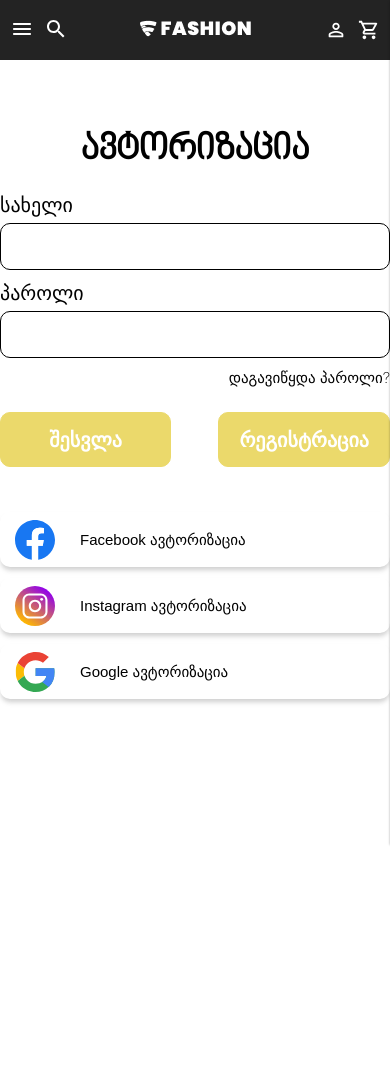
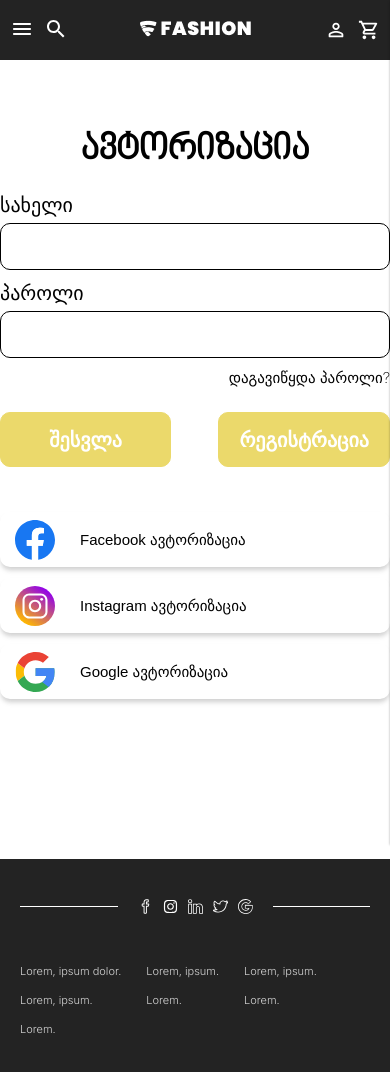
Before and after one commit to ItzVakko/Educity-Commerce-Web, a Next.js app: page /Pages/LoginPage in a window 390 px wide. Shown: the top 1072 px of the page. Before the commit the page ends 844 px from the top, so only its background shows below. Built offline with nearby package versions, Linux system fonts and the light colour scheme.

Commit message:
added footer

```diff
--- a/next.config.mjs
+++ b/next.config.mjs
@@ -22,7 +22,14 @@ const nextConfig = {
         source: "/login",
         destination: "/Pages/LoginPage",
       },
+      {
+        source: "/product/:id",
+        destination: "/Pages/ClothesDetailsPage/[id]",
+      },
     ];
+  },
+  images: {
+    domains: ["drive.google.com"],
   },
 };
 
--- a/package.json
+++ b/package.json
@@ -15,6 +15,8 @@
     "@reduxjs/toolkit": "^2.2.6",
     "@svgr/webpack": "^8.1.0",
     "body-parser": "^1.20.2",
+    "crypto-js": "^4.2.0",
+    "dotenv": "^16.4.5",
     "express": "^4.19.2",
     "lodash.debounce": "^4.0.8",
     "mongoose": "^8.5.0",
@@ -23,6 +25,7 @@
     "nodemon": "^3.1.4",
     "react": "^18",
     "react-dom": "^18",
+    "react-icons": "^5.2.1",
     "react-redux": "^9.1.2",
     "react-router-dom": "^6.24.1",
     "redux-persist": "^6.0.0",
--- /dev/null
+++ b/src/app/Components/GlobalComponents/Footer.css
@@ -0,0 +1,118 @@
+.footer-wrapper {
+  display: flex;
+  flex-direction: column;
+  width: 100%;
+  background-color: #232323;
+  padding: 50px 52px;
+  gap: 50px;
+  margin-top: 160px;
+}
+
+.footer-info-wrapper {
+  display: flex;
+  gap: 160px;
+}
+
+.footer-text-wrapper {
+  display: flex;
+  flex-direction: column;
+  gap: 15px;
+  flex-wrap: wrap;
+}
+
+.footer-text-wrapper li {
+  list-style-type: none;
+  color: #ffffff;
+  font-size: 17px;
+  font-weight: 300;
+  letter-spacing: 3%;
+  opacity: 0.8;
+}
+
+.footer-social-networks-wrapper {
+  display: flex;
+  gap: 33px;
+  align-items: center;
+  justify-content: space-between;
+}
+
+.footer-line {
+  max-width: 700px;
+  width: 100%;
+  height: 1px;
+  background-color: #ffffff;
+}
+
+.footer-social-icons-wrapper {
+  display: flex;
+  gap: 33px;
+}
+
+.footer-social-icons-wrapper svg {
+  width: 25px;
+  height: 25px;
+  fill: #ffffff;
+  cursor: pointer;
+}
+
+@media screen and (max-width: 1100px) {
+  .footer-info-wrapper {
+    gap: 80px;
+  }
+}
+
+@media screen and (max-width: 850px) {
+  .footer-wrapper {
+    padding: 40px 42px;
+  }
+
+  .footer-info-wrapper {
+    gap: 50px;
+  }
+
+  .footer-text-wrapper li {
+    font-size: 13px;
+  }
+
+  .footer-social-icons-wrapper {
+    gap: 20px;
+  }
+
+  .footer-social-icons-wrapper svg {
+    width: 20px;
+    height: 20px;
+  }
+}
+
+@media screen and (max-width: 650px) {
+  .footer-wrapper {
+    flex-direction: column-reverse;
+  }
+}
+
+@media screen and (max-width: 500px) {
+  .footer-wrapper {
+    padding: 40px 20px;
+  }
+
+  .footer-info-wrapper {
+    gap: 25px;
+  }
+
+  .footer-text-wrapper li {
+    font-size: 11px;
+  }
+
+  .footer-social-networks-wrapper {
+    gap: 20px;
+  }
+
+  .footer-social-icons-wrapper {
+    gap: 10px;
+  }
+
+  .footer-social-icons-wrapper svg {
+    width: 15px;
+    height: 15px;
+  }
+}
--- /dev/null
+++ b/src/app/Components/GlobalComponents/Footer.jsx
@@ -0,0 +1,74 @@
+"use client";
+
+import React, { useState, useEffect } from "react";
+import Image from "next/image";
+import Logo from "../../Assets/Images/NavBar/Logo.png";
+import { SlSocialFacebook } from "react-icons/sl";
+import { FaInstagram } from "react-icons/fa";
+import { SlSocialLinkedin } from "react-icons/sl";
+import { SlSocialTwitter } from "react-icons/sl";
+import { SlSocialGoogle } from "react-icons/sl";
+
+import "./Footer.css";
+
+const Footer = () => {
+  const [hidden, setHidden] = useState(false);
+
+  useEffect(() => {
+    const handleResize = () => {
+      if (window.innerWidth <= 650) {
+        setHidden(true);
+      } else {
+        setHidden(false);
+      }
+    };
+
+    handleResize();
+
+    window.addEventListener("resize", handleResize);
+
+    return () => {
+      window.removeEventListener("resize", handleResize);
+    };
+  }, []);
+
+  return (
+    <footer className="footer-wrapper">
+      <div className="footer-info-wrapper">
+        <Image
+          src={Logo}
+          alt="Logo"
+          style={{ display: hidden ? "none" : "block" }}
+        />
+
+        <ul className="footer-text-wrapper">
+          <li>Lorem, ipsum dolor.</li>
+          <li>Lorem, ipsum.</li>
+          <li>Lorem.</li>
+        </ul>
+        <ul className="footer-text-wrapper">
+          <li>Lorem, ipsum.</li>
+          <li>Lorem.</li>
+        </ul>
+        <ul className="footer-text-wrapper">
+          <li>Lorem, ipsum.</li>
+          <li>Lorem.</li>
+        </ul>
+      </div>
+
+      <div className="footer-social-networks-wrapper">
+        <div className="footer-line"></div>
+        <div className="footer-social-icons-wrapper">
+          <SlSocialFacebook />
+          <FaInstagram />
+          <SlSocialLinkedin />
+          <SlSocialTwitter />
+          <SlSocialGoogle />
+        </div>
+        <div className="footer-line"></div>
+      </div>
+    </footer>
+  );
+};
+
+export default Footer;
--- a/src/app/Pages/CheckoutPage/page.jsx
+++ b/src/app/Pages/CheckoutPage/page.jsx
@@ -2,6 +2,7 @@ import React from "react";
 import NavBar from "../../Components/GlobalComponents/NavBar";
 import CheckoutItems from "./CheckoutItems";
 import PaymentForm from "./PaymentForm";
+import Footer from "@/app/Components/GlobalComponents/Footer";
 
 import "./page.css";
 
@@ -17,6 +18,8 @@ const CheckoutPage = () => {
 
         <PaymentForm />
       </main>
+
+      <Footer />
     </>
   );
 };
--- a/src/app/Pages/ClothesPage/page.jsx
+++ b/src/app/Pages/ClothesPage/page.jsx
@@ -5,6 +5,7 @@ import { useSearchParams } from "next/navigation";
 import ClothesList from "./ClothesList";
 import Filters from "./Filters";
 import NavBar from "../../Components/GlobalComponents/NavBar";
+import Footer from "@/app/Components/GlobalComponents/Footer";
 
 import "./page.css";
 
@@ -50,6 +51,8 @@ const ClothesPage = () => {
         <Filters onFilterChange={handleFilterChange} />
         <ClothesList clothesData={clothesData} />
       </main>
+
+      <Footer />
     </>
   );
 };
--- a/src/app/Pages/LoginPage/page.jsx
+++ b/src/app/Pages/LoginPage/page.jsx
@@ -1,6 +1,7 @@
 import React from "react";
 import NavBar from "../../Components/GlobalComponents/NavBar";
 import LoginForm from "./LoginForm";
+import Footer from "@/app/Components/GlobalComponents/Footer";
 
 import "./page.css";
 
@@ -14,6 +15,8 @@ const LoginPage = () => {
       <main>
         <LoginForm />
       </main>
+
+      <Footer />
     </>
   );
 };
```
Also changed, not shown: src/app/Components/GlobalComponents/ClothesCard.jsx (+15 -7 lines), src/app/Pages/ClothesDetailsPage/[id]/ClothesDetailsChoose.css (added, +8 -0 lines), src/app/Pages/ClothesDetailsPage/[id]/ClothesDetailsChoose.jsx (added, +24 -0 lines), src/app/Pages/ClothesDetailsPage/[id]/page.jsx (added, +64 -0 lines), src/app/Pages/ClothesDetailsPage/[id]/page.css (added), 2 other files (tests, documents, lock files or other folders).
